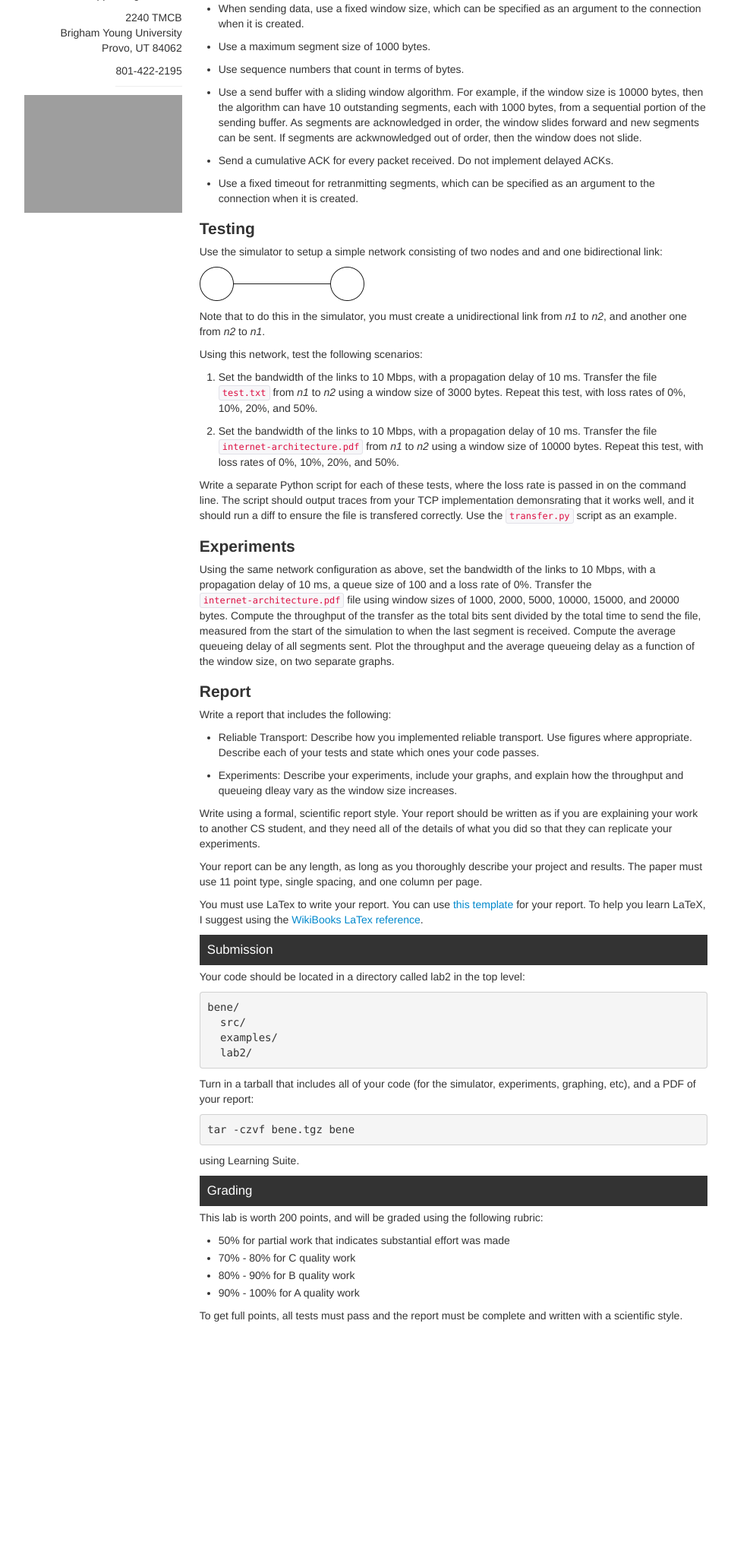
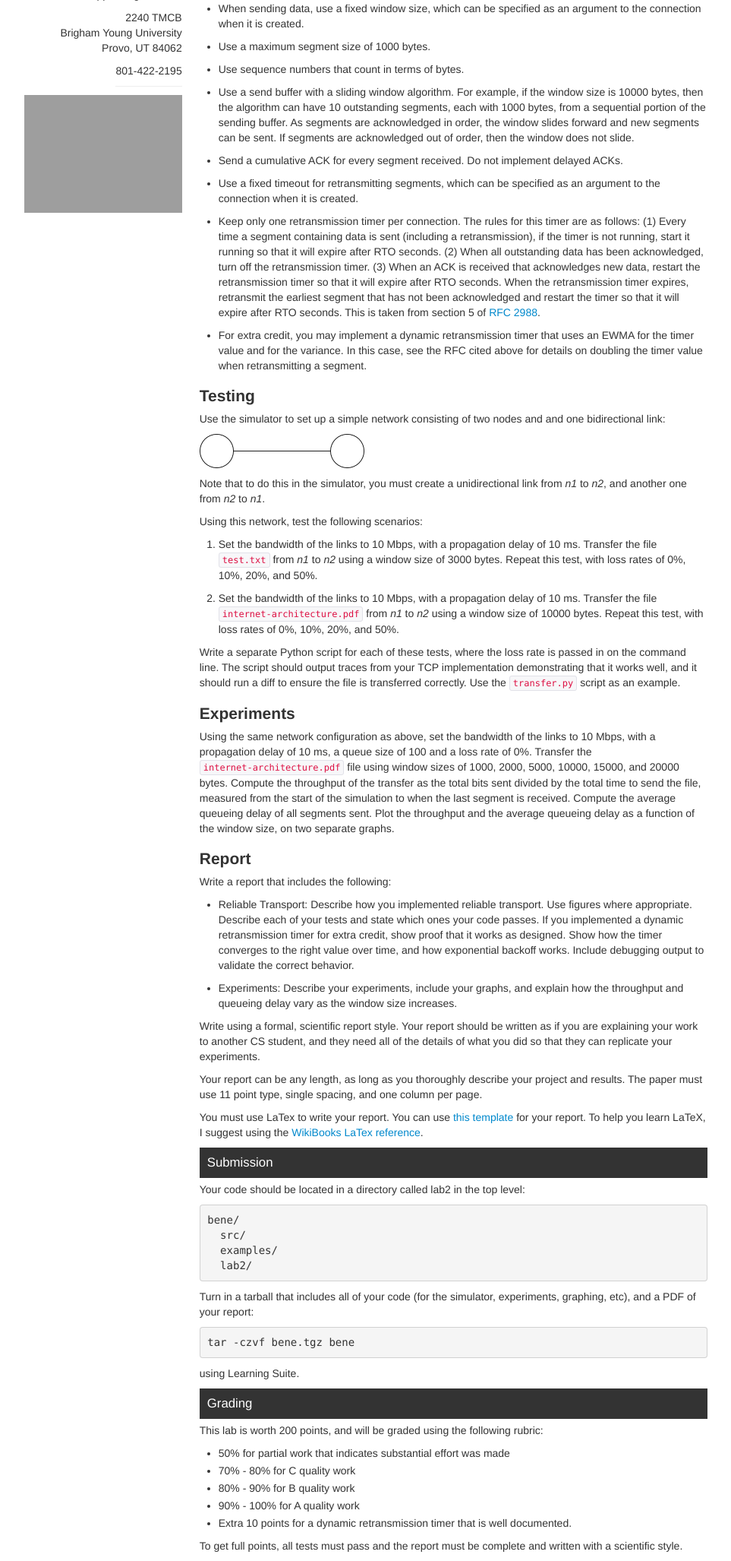
Before and after one commit to zappala/cs460, a Flask app: page /winter-2014/labs/reliable-transport in a window 1280 px wide. Shown: the part 457-2511 px from the top of the page at 76% size, without its empty margins (158-1121 px from the left). Before the commit the page ends 2196 px from the top, so only its background shows below. Run offline with Flask 2, Linux system fonts and the light colour scheme; some libraries are stand-ins or nearby versions; grey boxes are pictures that could not be loaded.

Commit message:
Updated reliable transport lab.

```diff
--- a/templates/winter-2014/labs/reliable-transport.html
+++ b/templates/winter-2014/labs/reliable-transport.html
@@ -43,18 +43,35 @@ following features:
   outstanding segments, each with 1000 bytes, from a sequential
   portion of the sending buffer. As segments are acknowledged in
   order, the window slides forward and new segments can be sent. If
-  segments are ackwnowledged out of order, then the window does not
+  segments are acknowledged out of order, then the window does not
   slide.
 
-* Send a cumulative ACK for every packet received. Do not implement delayed
+* Send a cumulative ACK for every segment received. Do not implement delayed
   ACKs.
 
-* Use a fixed timeout for retranmitting segments, which can be
+* Use a fixed timeout for retransmitting segments, which can be
   specified as an argument to the connection when it is created.
+
+* Keep only one retransmission timer per connection. The rules for
+  this timer are as follows: (1) Every time a segment containing data
+  is sent (including a retransmission), if the timer is not running,
+  start it running so that it will expire after RTO seconds. (2) When
+  all outstanding data has been acknowledged, turn off the
+  retransmission timer. (3) When an ACK is received that acknowledges
+  new data, restart the retransmission timer so that it will expire
+  after RTO seconds. When the retransmission timer expires, retransmit
+  the earliest segment that has not been acknowledged and restart the
+  timer so that it will expire after RTO seconds.  This is taken from
+  section 5 of [RFC 2988](http://www.ietf.org/rfc/rfc2988.txt).
+
+* For extra credit, you may implement a dynamic retransmission timer
+  that uses an EWMA for the timer value and for the variance. In this
+  case, see the RFC cited above for details on doubling the timer value
+  when retransmitting a segment.
 
 # Testing
 
-Use the simulator to setup a simple network consisting of two nodes and
+Use the simulator to set up a simple network consisting of two nodes and
 and one bidirectional link:
 
 ![network](/static/img/two-nodes-one-link.png)
@@ -77,8 +94,8 @@ rates of 0%, 10%, 20%, and 50%.
 
 Write a separate Python script for each of these tests, where the loss
 rate is passed in on the command line. The script should output traces
-from your TCP implementation demonsrating that it works well, and it
-should run a diff to ensure the file is transfered correctly. Use the
+from your TCP implementation demonstrating that it works well, and it
+should run a diff to ensure the file is transferred correctly. Use the
 `transfer.py` script as an example.
 
 # Experiments
@@ -100,10 +117,14 @@ Write a report that includes the following:
 
 * Reliable Transport: Describe how you implemented reliable
   transport. Use figures where appropriate. Describe each of your
-  tests and state which ones your code passes.
+  tests and state which ones your code passes. If you implemented
+  a dynamic retransmission timer for extra credit, show proof that
+  it works as designed. Show how the timer converges to the right
+  value over time, and how exponential backoff works. Include debugging
+  output to validate the correct behavior.
 
 * Experiments: Describe your experiments, include your graphs, and
-  explain how the throughput and queueing dleay vary as the window
+  explain how the throughput and queueing delay vary as the window
   size increases.
 
 Write using a formal, scientific report style. Your report should be
@@ -148,6 +169,7 @@ This lab is worth 200 points, and will be graded using the following rubric:
 * 70% - 80% for C quality work
 * 80% - 90% for B quality work
 * 90% - 100% for A quality work
+* Extra 10 points for a dynamic retransmission timer that is well documented.
 
 To get full points, all tests must pass and the report must be
 complete and written with a scientific style.
```
